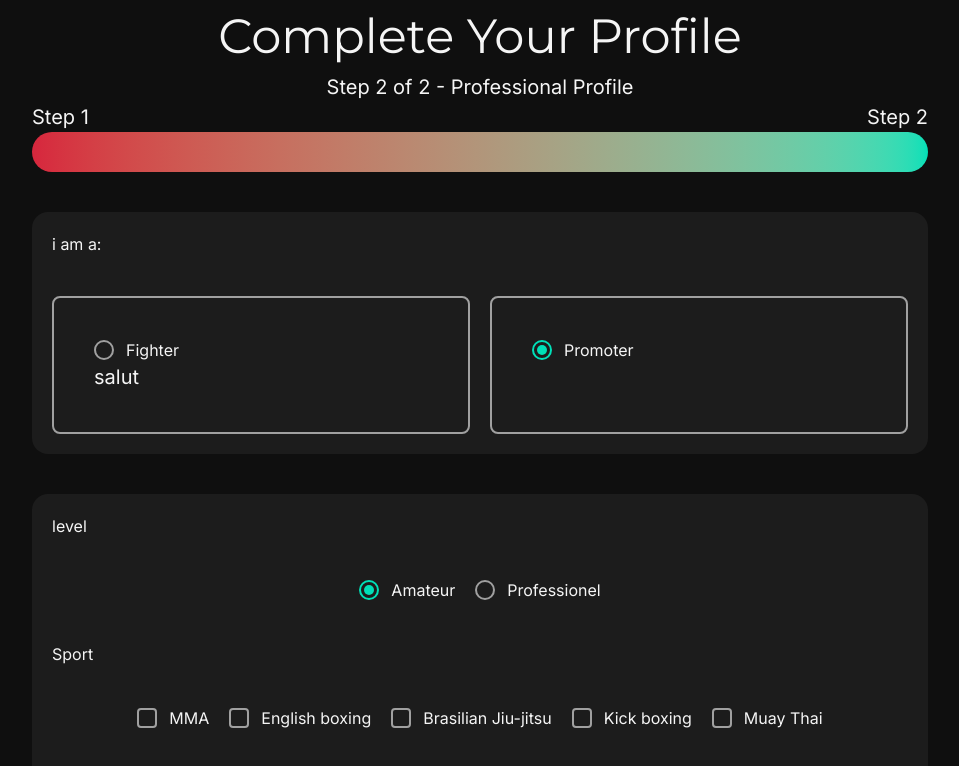
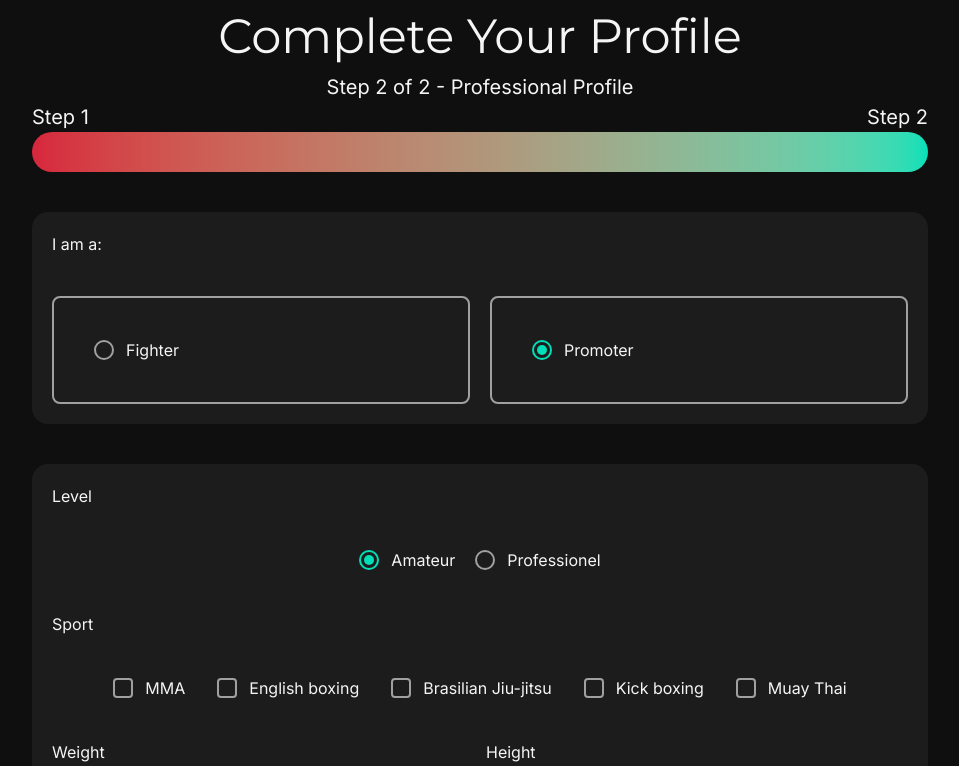
Before and after one commit to gregoirelebas/FightConnect-frontend, a Next.js app: page /signup/fighter in a window 1280 px wide. Shown: the top 766 px of the page, without its empty margins (160-1119 px from the left). Built offline with nearby package versions, Linux system fonts and the light colour scheme; no server answers.

Commit message:
signup fighter

```diff
--- a/app/signup/...UI/signupFighter.tsx
+++ b/app/signup/...UI/signupFighter.tsx
@@ -15,6 +15,9 @@ import { deleteCookies, setCookie } from '@/app/...helpers/cookies';
 import RoleSwitch from './roleSwitch';
 import SportDropdown from '@/app/...UI/SportDropdown';
 import PageLoader from 'next/dist/client/page-loader';
+
+
+
 
 export default function SignupFighterComponent() {
   const router = useRouter();
@@ -169,7 +172,7 @@ export default function SignupFighterComponent() {
       </div>
       <div className='blockSignUp'>
 
-        <h4 className=''>i am a:</h4>
+        <h4 className=''>I am a:</h4>
         <div className='flex gap-5 justify-center'>
 
           <div className='flex-1 bg-[#1C1C1C] border-2 border-[#A0A0A0] rounded-lg p-10 transition-all duration-200 peer-checked:border-[#00E0B8] peer-checked:bg-[#00E0B8]/5 hover:border-[#00E0B8]/60'>
@@ -179,7 +182,6 @@ export default function SignupFighterComponent() {
               value={Role.Fighter}
               onChange={(value) => setRole(value as Role)}
             />
-            <p>salut</p>
           </div>
 
           <div className='flex-1 bg-[#1C1C1C] border-2 border-[#A0A0A0] rounded-lg p-10 transition-all duration-200 peer-checked:border-[#00E0B8] peer-checked:bg-[#00E0B8]/5 hover:border-[#00E0B8]/60'>
@@ -195,7 +197,8 @@ export default function SignupFighterComponent() {
       </div>
 
       <div className='blockSignUp'>
-        <h4>level</h4>
+        <h4> Level</h4>
+
         <div className='flex justify-center gap-5'>
           <RadioButton
             name="level"
@@ -213,7 +216,7 @@ export default function SignupFighterComponent() {
         </div>
         <h4>Sport</h4>
         <div>
-          <div className='flex justify-center gap-5'>
+          <div className='flex justify-center gap-8'>
             <Checkbox name='sport' label='MMA' value={Sport.MMA} onChange={onSportChange}></Checkbox>
             <Checkbox
               name="sport"
```
